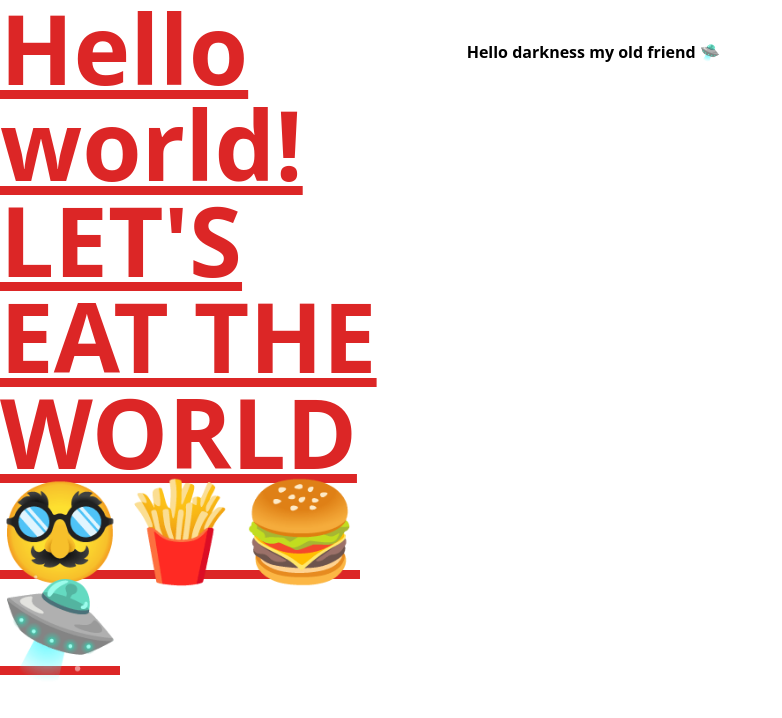
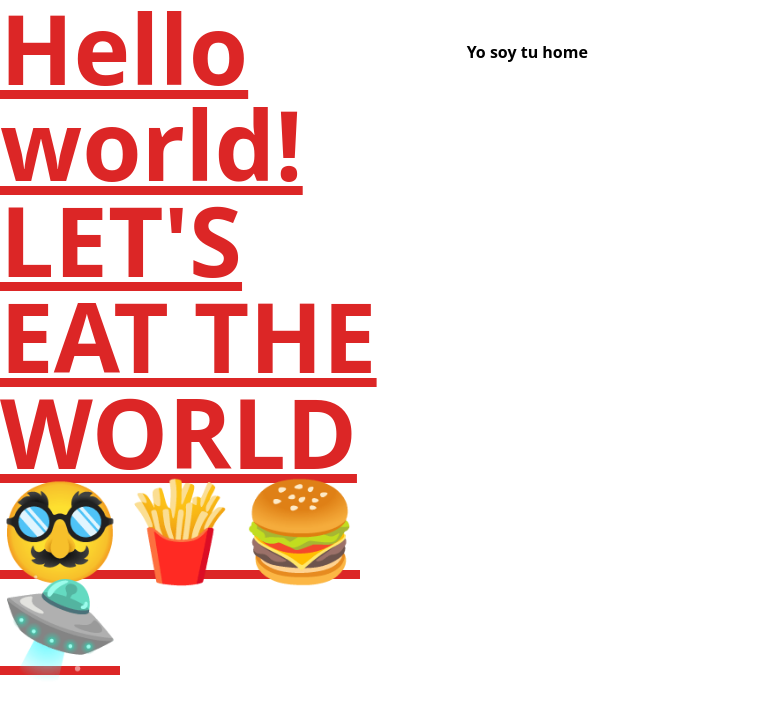
Before and after one commit to Arqueholica/FEPT08-linotipoEdiciones, a Vue app: page /#/ in a window 1280 px wide. Shown: the top 718 px of the page, without its empty margins (0-782 px from the left). Built offline with nearby package versions, Linux system fonts and the light colour scheme.

Commit message:
SecondViews

```diff
--- a/src/views/Home.vue
+++ b/src/views/Home.vue
@@ -1,6 +1,6 @@
 <template>
     <div>
-        Hello darkness my old friend 🛸
+        Yo soy tu home
     </div>
 </template>
 
```
